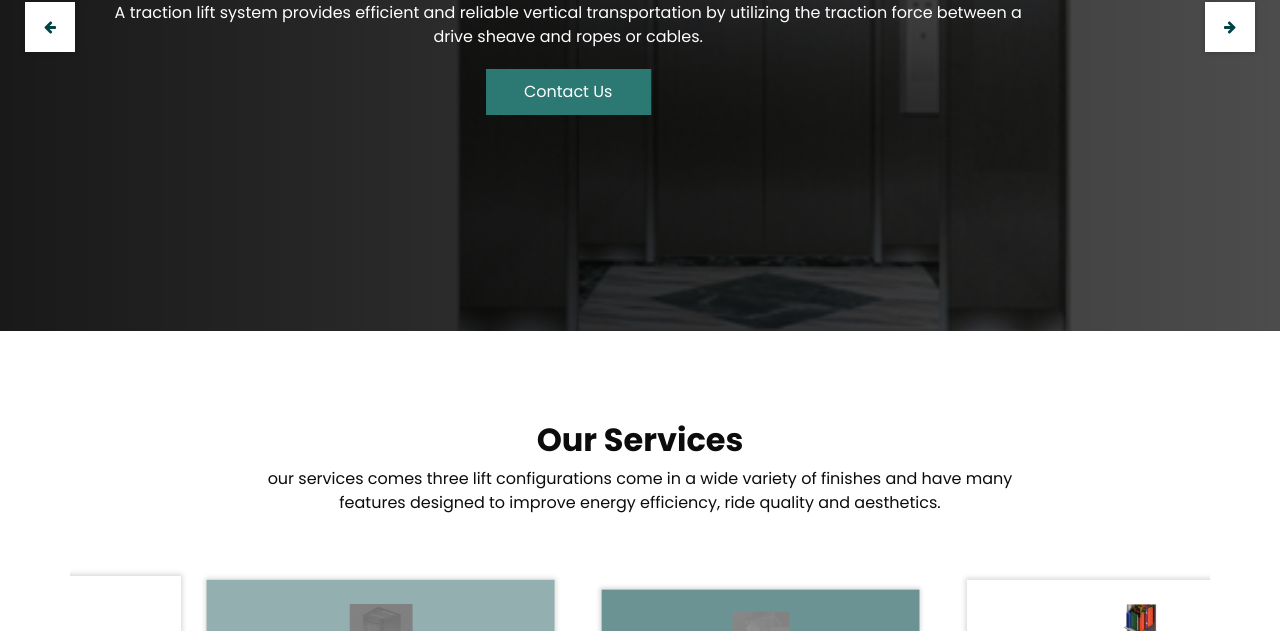
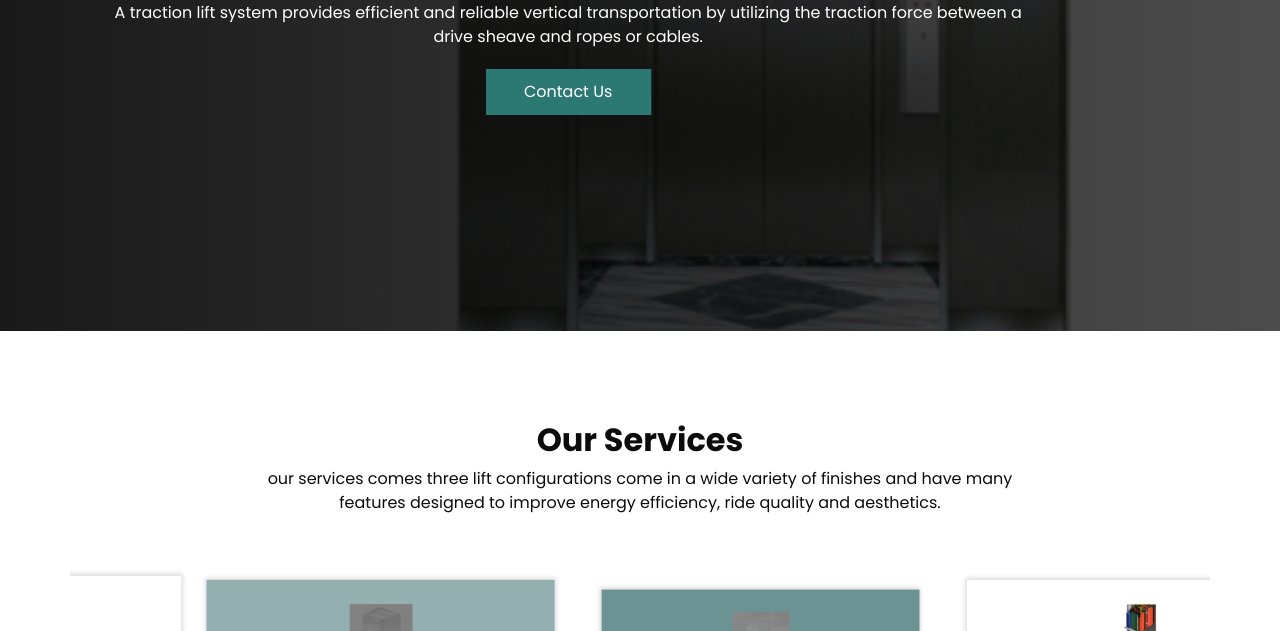
Before and after one commit to MadhupriyaMunagala/Lifts, a plain HTML site: page index.html in a window 1280 px wide. Shown: the part 469-1100 px from the top of the page. Drawn offline with nearby package versions, Linux system fonts and the light colour scheme; some packages are replaced by stand-ins of ours.

Commit message:
first commit

```diff
--- a/index.html
+++ b/index.html
@@ -167,14 +167,7 @@
           </div>
 
         <div class="carousel_btn-box">
-          <a class="carousel-control-prev" href="#customCarousel1" role="button" data-slide="prev">
-            <i class="fa fa-arrow-left" aria-hidden="true"></i>
-            <span class="sr-only">Previous</span>
-          </a>
-          <a class="carousel-control-next" href="#customCarousel1" role="button" data-slide="next">
-            <i class="fa fa-arrow-right" aria-hidden="true"></i>
-            <span class="sr-only">Next</span>
-          </a>
+
         </div>
       </div>
     </section>
```
